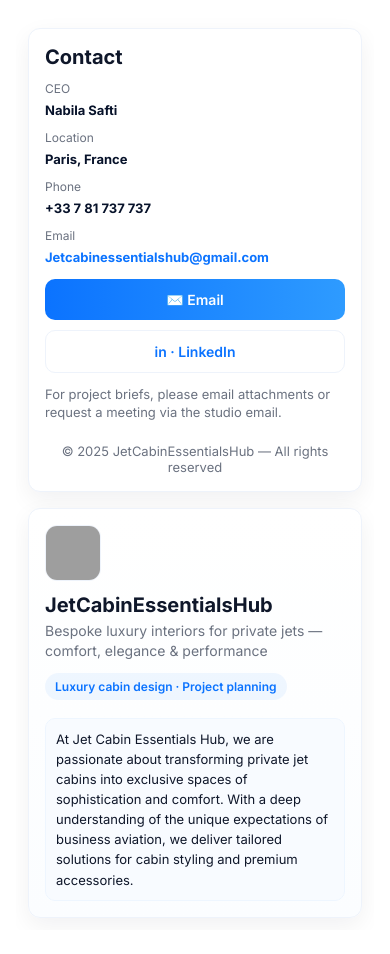
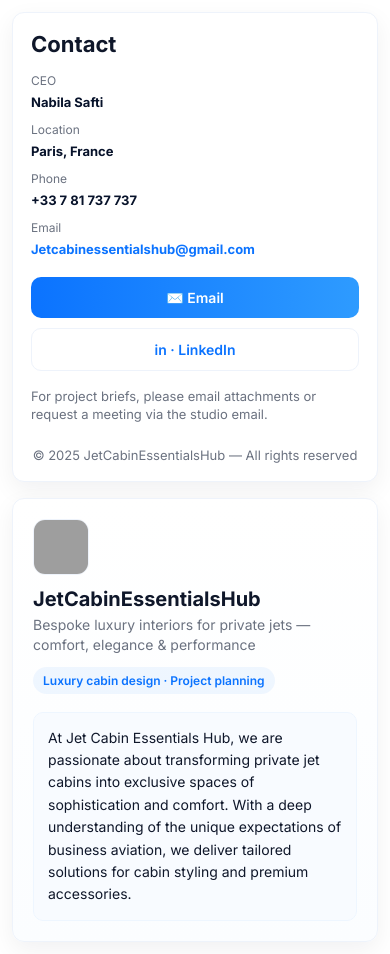
Before and after one commit to MelekJemiii/ContactPageJCEH, a plain HTML site: page index.html in a window 390 px wide. Drawn offline with Linux system fonts and the light colour scheme; grey boxes are pictures that could not be loaded.

Commit message:
Update index.html

```diff
--- a/index.html
+++ b/index.html
@@ -11,10 +11,10 @@
 
   <style>
     :root {
-      --bg: #ffffff; /* white background */
+      --bg: #ffffff;
       --card: #ffffff;
       --muted: #6b7280;
-      --accent: #0b73ff; /* blue accent */
+      --accent: #0b73ff;
       --glass: rgba(11,115,255,0.06);
       --radius: 12px;
       --shadow: 0 8px 24px rgba(16,24,40,0.06);
@@ -28,12 +28,17 @@
       color: #0f172a;
       margin: 0;
       min-height: 100vh;
-      display: flex;
-      align-items: flex-start;
-      justify-content: center;
-      padding: 16px;
+      padding: 0;
       width: 100%;
       overflow-x: hidden;
+    }
+
+    body {
+      display: flex;
+      flex-direction: column;
+      align-items: center;
+      justify-content: center;
+      padding: 20px;
     }
 
     /* Layout wrapper */
@@ -45,7 +50,6 @@
       grid-template-columns: 1fr min(360px, 38%);
       gap: 28px;
       align-items: start;
-      padding: 18px;
     }
 
     /* Prevent children from forcing horizontal scroll */
@@ -54,7 +58,7 @@
     /* Hero section */
     .hero {
       background: linear-gradient(180deg, #ffffff, #fbfdff);
-      padding: 28px;
+      padding: 32px;
       border-radius: var(--radius);
       position: relative;
       overflow: hidden;
@@ -126,21 +130,20 @@
 
     .feature {
       background: #f8fbff;
-      padding: 12px;
+      padding: 16px;
       border-radius: 10px;
-      font-size: 14px;
+      font-size: 15px;
       color: #0f172a;
       border: 1px solid #eef6ff;
-      line-height: 1.55;
+      line-height: 1.6;
       white-space: normal;
       overflow-wrap: break-word;
-      word-break: break-word;
     }
 
     /* Contact card */
     .card {
       background: var(--card);
-      padding: 18px;
+      padding: 24px;
       border-radius: 12px;
       border: 1px solid #eef3fb;
       box-shadow: var(--shadow);
@@ -152,7 +155,7 @@
     .meta {
       display: grid;
       grid-template-columns: 1fr 1fr;
-      gap: 10px;
+      gap: 12px;
     }
 
     .meta .item {
@@ -178,7 +181,7 @@
       display: flex;
       flex-direction: column;
       gap: 10px;
-      margin-top: 14px;
+      margin-top: 20px;
       width: 100%;
     }
 
@@ -186,7 +189,7 @@
       display: inline-flex;
       align-items: center;
       gap: 10px;
-      padding: 10px 14px;
+      padding: 12px 16px;
       border-radius: 10px;
       font-weight: 600;
       border: none;
@@ -196,11 +199,18 @@
       width: 100%;
       box-sizing: border-box;
       font-size: 14px;
+      transition: all 0.2s ease;
     }
 
     .btn.primary {
       background: linear-gradient(90deg, var(--accent), #2e9bff);
       color: #fff;
+    }
+
+    .btn.primary:hover {
+      background: linear-gradient(90deg, #0964da, #1d8cf8);
+      transform: translateY(-1px);
+      box-shadow: 0 4px 12px rgba(11, 115, 255, 0.25);
     }
 
     .btn.ghost {
@@ -209,15 +219,20 @@
       color: var(--accent);
     }
 
+    .btn.ghost:hover {
+      background: rgba(11, 115, 255, 0.05);
+      border-color: var(--accent);
+    }
+
     .small {
       font-size: 13px;
       color: var(--muted);
-      margin-top: 12px;
+      margin-top: 16px;
       line-height: 1.4;
     }
 
     footer {
-      margin-top: 22px;
+      margin-top: 24px;
       text-align: center;
       color: var(--muted);
       font-size: 13px;
@@ -225,16 +240,20 @@
 
     /* Responsive adjustments */
     @media (max-width: 980px) {
+      body {
+        padding: 16px;
+        justify-content: flex-start;
+      }
+
       .wrap {
         grid-template-columns: 1fr;
         max-width: 100%;
-        padding: 12px;
         gap: 20px;
       }
 
       .hero {
         order: 2;
-        padding: 20px;
+        padding: 24px;
       }
 
       .card {
@@ -258,20 +277,18 @@
     @media (max-width: 480px) {
       body {
         padding: 12px;
-        align-items: flex-start;
       }
 
       .wrap {
         gap: 16px;
-        padding: 0;
       }
 
       .hero {
-        padding: 16px;
+        padding: 20px;
       }
 
       .card {
-        padding: 16px;
+        padding: 18px;
       }
 
       h1.company {
@@ -279,8 +296,8 @@
       }
 
       .feature {
-        font-size: 13px;
-        padding: 10px;
+        font-size: 14px;
+        padding: 14px;
       }
 
       .meta .item {
@@ -321,7 +338,7 @@
     </section>
 
     <aside class="card" aria-labelledby="contact-heading">
-      <h2 id="contact-heading" style="margin:0 0 12px; font-size: 20px;">Contact</h2>
+      <h2 id="contact-heading" style="margin:0 0 16px; font-size: 22px;">Contact</h2>
       <div class="meta">
         <div class="item"><span class="label">CEO</span><strong>Nabila Safti</strong></div>
         <div class="item"><span class="label">Location</span><strong>Paris, France</strong></div>
```
